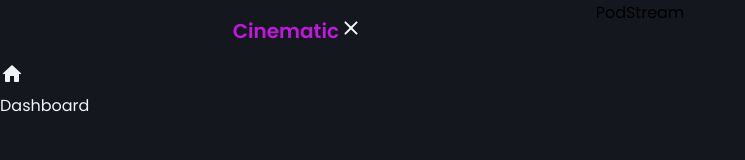
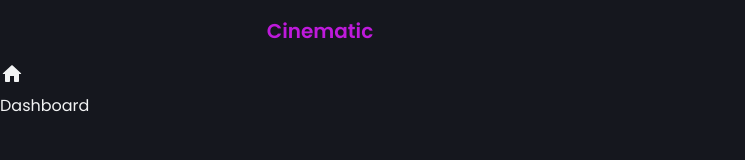
Before and after one commit to boikhutsodev/BOIMOK510_BCL2401_GroupA_Boikhutso-Mokoka_DJS11, a React (Vite) app: page / in a window 1280 px wide. Shown: the top 160 px of the page, without its empty margins (0-745 px from the left). Built offline with nearby package versions, Linux system fonts and the light colour scheme.

Commit message:
Remove PodStream component from App, add Close component to Sidebar.

```diff
--- a/src/App.jsx
+++ b/src/App.jsx
@@ -20,7 +20,6 @@ function App() {
     <ThemeProvider theme={darkMode ? darkTheme : lightTheme}>
       <Container>
         <Sidebar />
-        PodStream
       </Container>
     </ThemeProvider>
   );
--- a/src/components/Sidebar.jsx
+++ b/src/components/Sidebar.jsx
@@ -27,6 +27,12 @@ const Logo = styled.div`
   font-weight: bold;
   margin: 16px 0px;
 `;
+const Close = styled.div`
+  display: none;
+  @media (max-width: 1100px) {
+    display: block;
+  }
+`;
 const Elements = styled.div``;
 const NavTex = styled.div``;
 
@@ -35,9 +41,9 @@ const Sidebar = () => {
     <MenuContainer>
       <Flex>
         <Logo>Cinematic</Logo>
-        <close>
+        <Close>
           <CloseRounded />
-        </close>
+        </Close>
       </Flex>
       <Elements>
         <HomeRounded />
```
